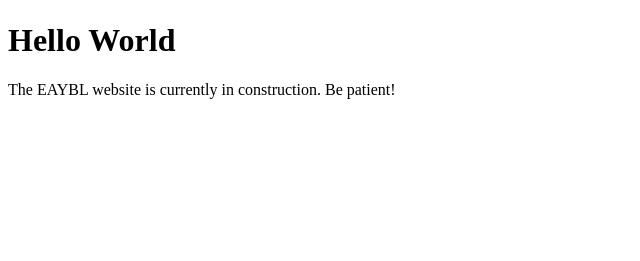
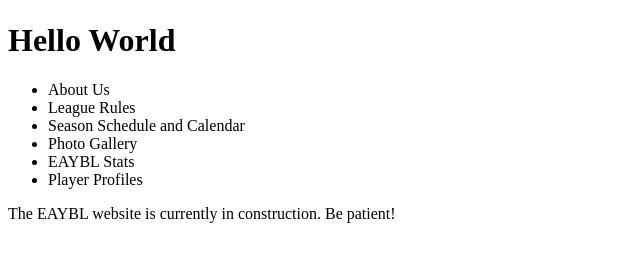
Before and after one commit to mamohamed2/mamohamed2.github.io, a plain HTML site: page index.html in a window 1280 px wide. Shown: the part 71-332 px from the top of the page, without its empty margins (0-640 px from the left). Drawn offline with Linux system fonts and the light colour scheme.

Commit message:
Update index.html

```diff
--- a/index.html
+++ b/index.html
@@ -6,6 +6,15 @@
 <body>
 <img src="FullSizeRender.jpg" alt="EAYBL Logo" style="width:50px;height:60px;">
 <h1>Hello World</h1>
+<ul>
+    <li>About Us</li>
+    <li>League Rules</li>
+    <li>Season Schedule and Calendar</li>
+    <li>Photo Gallery</li>
+    <li>EAYBL Stats</li>
+    <li>Player Profiles</li>
+</ul>
+
 <p>The EAYBL website is currently in construction. Be patient!</p>
 </body>
 </html>
```
